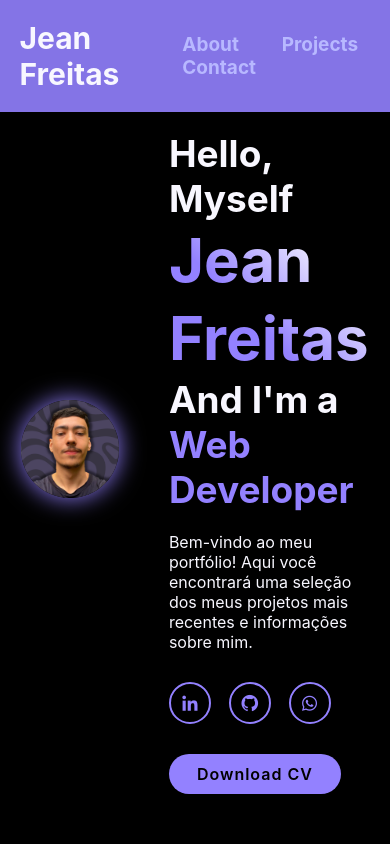
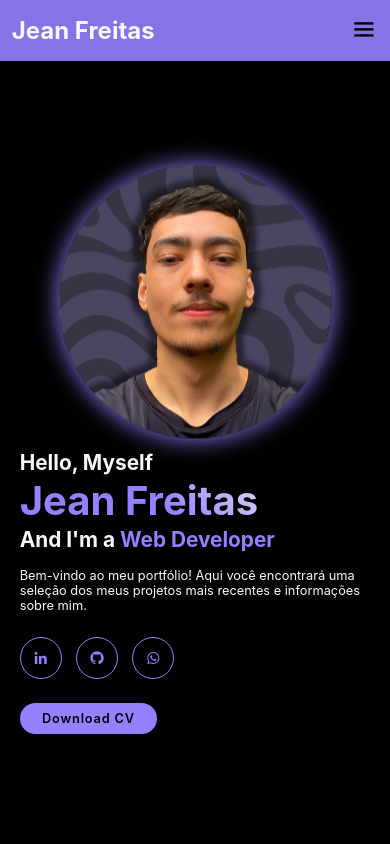
Before and after one commit to jeanfreitass/my-portfolio, a plain HTML site: page index.html in a window 390 px wide. Shown: the top 844 px of the page. Drawn offline with nearby package versions, Linux system fonts and the light colour scheme.

Commit message:
adding-responsivities

```diff
--- a/style.css
+++ b/style.css
@@ -505,3 +505,99 @@ span {
     font-size: 16px;
     color: var(--text-color);
 }
+
+/*    Responsive Section   */
+
+@media (max-width: 1200px){
+    html{
+        font-size: 55%;
+    }
+}
+
+@media (max-width: 991px){
+    .header{
+        padding: 2rem 3%;
+    }
+    section{
+        padding: 10rem 3%;
+    }
+    .testimonial .wraper{
+        grid-template-columns: repeat(1,1fr);
+    }
+    .contact form .input-box input{
+        width: 100%;
+    }
+    .footer{
+        padding: 2rem 3%;
+    }
+}
+
+@media (max-width:991px) {
+    #menu-icon{
+        display: block;
+    }
+    .navbar{
+        position: absolute;
+        top: 100%;
+        right: -100%;
+        width: 255px;
+        min-height: 100vh;
+        display: flex;
+        flex-direction: column;
+        background: var(--main-color);
+        transition: all 0.5s ease;
+        backdrop-filter: blur(10px);
+    }
+    .navbar a{
+        display: block;
+        padding: 17px;
+        font-size: 22px;
+    }
+    .navbar.active{
+        right: 0;
+    }
+    .home{
+        flex-direction: column;
+    }
+    .home-content h3{
+        font-size: 2.6rem;
+    }
+    .home-content h1 {
+        font-size: 5rem;
+    }
+    .home-content{
+        order: 2;
+        margin-left: 1rem;
+    }
+    .home-img img{
+        width: 70vw;
+        margin-top: 4rem;
+    }
+    .about{
+        flex-direction: column-reverse;
+    }
+    .about-img img{
+        width: 70vw;
+        margin-top: 4rem;
+    }
+    .services h2{
+        margin-bottom: 3rem;
+    }
+}
+
+@media (max-width:617px){
+    .home-img img{
+        width: 70vw;
+        margin-top: 8rem;
+    }
+    .about-img img{
+        width: 70vw;
+        margin-top: 4rem;
+    }
+}
+
+@media (max-width:617px){
+    html{
+        font-size: 50%;
+    }
+}
```
